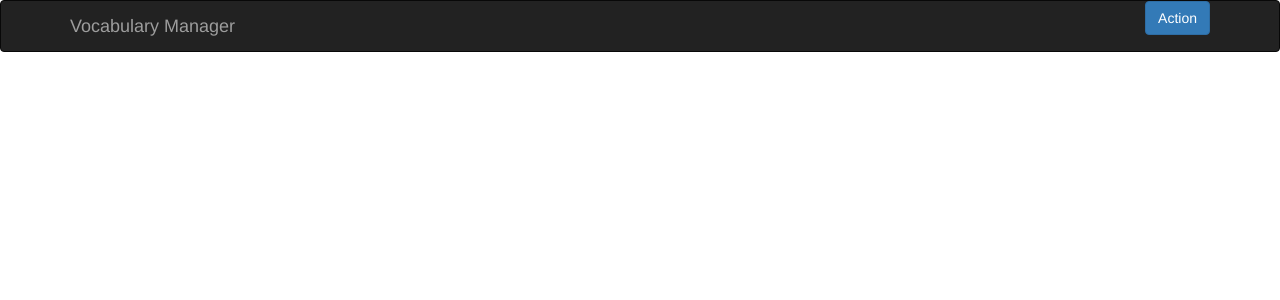
After one commit to mwhittemore2/vocab_manager, a Python web app: template app/templates/navbar.html in a window 1280 px wide. The commit adds this page. Shown: the top 300 px of the page. Run offline with Jinja, Linux system fonts and the light colour scheme; the template is opened without the code that fills it, so the values that code supplies are empty; some libraries are stand-ins or nearby versions.

Commit message:
Setting up navigation bar

```diff
--- /dev/null
+++ b/app/templates/navbar.html
@@ -0,0 +1,27 @@
+{% extends "bootstrap/base.html" %}
+
+{% block title %} Vocabulary Manager {% endblock %}
+
+{% block navbar %}
+<div class="navbar navbar-inverse" role="navigation">
+    <div class="container">
+        <div class="navbar-header">
+        <a class="navbar-brand" href="#">Vocabulary Manager</a>
+        </div>
+        <div class="btn-group pull-right">
+            <button type="button" class="btn btn-primary dropdown-toggle" data-toggle="dropdown"
+            aria-haspopup="true" aria-expanded="false">
+                Action
+            </button>
+            <div class="dropdown-menu">
+                <a href="#" class="dropdown-item">Review Vocabulary</a>
+                </br>
+                <a href="#" class="dropdown-item">View Documents</a>
+                <a href="#" class="dropdown-item">Manage Content</a>
+                <div class="dropdown-divider"></div>
+                <a href="#" class="dropdown-item">Log Out</a>
+            </div>
+        </div>
+    </div>
+</div>
+{% endblock %}
--- a/app/templates/upload_source.html
+++ b/app/templates/upload_source.html
@@ -1,4 +1,4 @@
-{% extends "bootstrap/base.html" %}
+{% extends "navbar.html" %}
 {% import "bootstrap/wtf.html" as wtf %}
 
 {% block title %} Document Upload {% endblock %}
```
